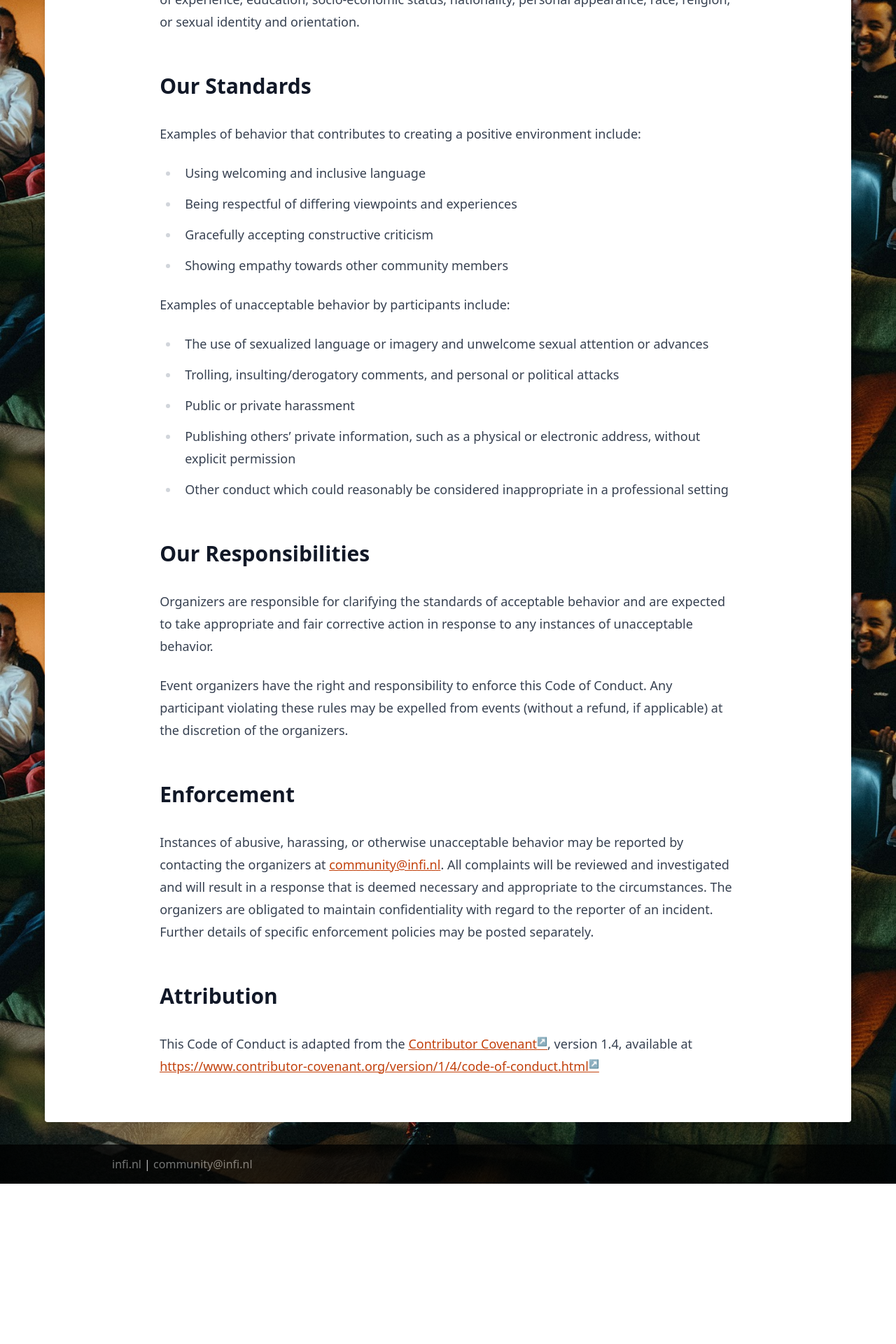
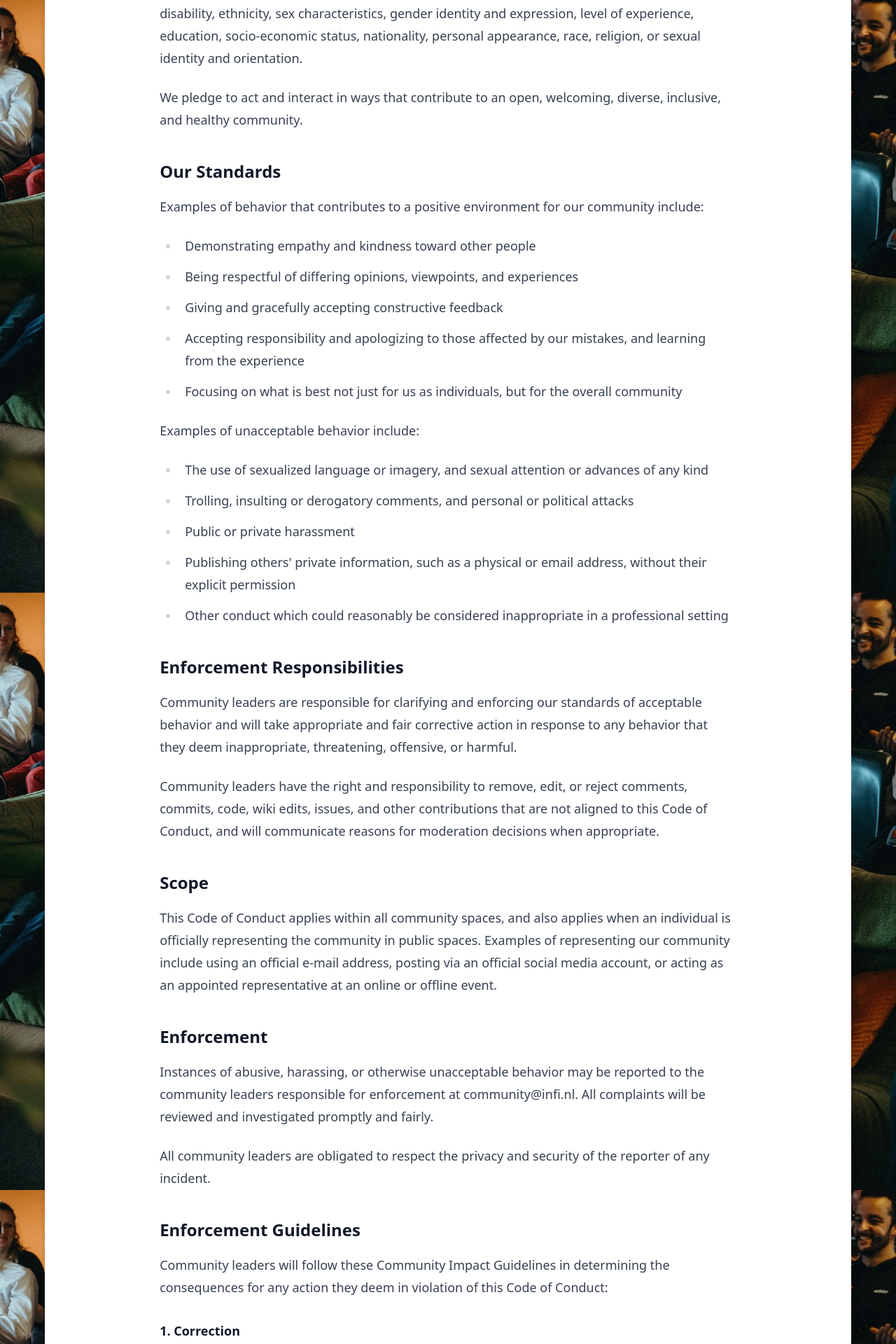
Before and after one commit to infi-nl/con.infi.nl, a SvelteKit app: page /code-of-conduct in a window 1280 px wide. Shown: the part 860-2780 px from the top of the page at 70% size. Before the commit the page ends 2551 px from the top, so only its background shows below. Built offline with nearby package versions, Linux system fonts and the light colour scheme.

Commit message:
Update CoC to match way.infi.nl version (#4)

```diff
--- a/src/routes/code-of-conduct/+page.svelte
+++ b/src/routes/code-of-conduct/+page.svelte
@@ -1,7 +1,7 @@
 <script>
   import SimplePageContent from '$lib/components/SimplePageContent.svelte';
   import SimplePageHeader from '$lib/components/SimplePageHeader.svelte';
-  import A from "$lib/components/A.svelte";
+  import A from '$lib/components/A.svelte';
 </script>
 
 <SimplePageHeader>Code of Conduct</SimplePageHeader>
@@ -16,64 +16,127 @@
 
   <h2>Infi Developer Meetup Code of Conduct</h2>
 
+  <h3>Our Pledge</h3>
+
   <p>
-    In the interest of fostering an open and welcoming environment, we as organizers pledge to making participation in our events and our
-    community a harassment-free experience for everyone, regardless of age, body size, disability, ethnicity, gender identity and
-    expression, level of experience, education, socio-economic status, nationality, personal appearance, race, religion, or sexual identity
-    and orientation.
+    We as members, contributors, and leaders pledge to make participation in our community a harassment-free experience for everyone,
+    regardless of age, body size, visible or invisible disability, ethnicity, sex characteristics, gender identity and expression, level of
+    experience, education, socio-economic status, nationality, personal appearance, race, religion, or sexual identity and orientation.
   </p>
 
-  <h2>Our Standards</h2>
+  <p>We pledge to act and interact in ways that contribute to an open, welcoming, diverse, inclusive, and healthy community.</p>
 
-  <p>Examples of behavior that contributes to creating a positive environment include:</p>
+  <h3>Our Standards</h3>
+
+  <p>Examples of behavior that contributes to a positive environment for our community include:</p>
 
   <ul>
-    <li>Using welcoming and inclusive language</li>
-    <li>Being respectful of differing viewpoints and experiences</li>
-    <li>Gracefully accepting constructive criticism</li>
-    <li>Showing empathy towards other community members</li>
+    <li>Demonstrating empathy and kindness toward other people</li>
+    <li>Being respectful of differing opinions, viewpoints, and experiences</li>
+    <li>Giving and gracefully accepting constructive feedback</li>
+    <li>Accepting responsibility and apologizing to those affected by our mistakes, and learning from the experience</li>
+    <li>Focusing on what is best not just for us as individuals, but for the overall community</li>
   </ul>
 
-  <p>Examples of unacceptable behavior by participants include:</p>
+  <p>Examples of unacceptable behavior include:</p>
 
   <ul>
-    <li>The use of sexualized language or imagery and unwelcome sexual attention or advances</li>
-    <li>Trolling, insulting/derogatory comments, and personal or political attacks</li>
+    <li>The use of sexualized language or imagery, and sexual attention or advances of any kind</li>
+    <li>Trolling, insulting or derogatory comments, and personal or political attacks</li>
     <li>Public or private harassment</li>
-    <li>Publishing others’ private information, such as a physical or electronic address, without explicit permission</li>
+    <li>Publishing others' private information, such as a physical or email address, without their explicit permission</li>
     <li>Other conduct which could reasonably be considered inappropriate in a professional setting</li>
   </ul>
 
-  <h2>Our Responsibilities</h2>
+  <h3>Enforcement Responsibilities</h3>
 
   <p>
-    Organizers are responsible for clarifying the standards of acceptable behavior and are expected to take appropriate and fair corrective
-    action in response to any instances of unacceptable behavior.
+    Community leaders are responsible for clarifying and enforcing our standards of acceptable behavior and will take appropriate and fair
+    corrective action in response to any behavior that they deem inappropriate, threatening, offensive, or harmful.
+  </p>
+  <p>
+    Community leaders have the right and responsibility to remove, edit, or reject comments, commits, code, wiki edits, issues, and other
+    contributions that are not aligned to this Code of Conduct, and will communicate reasons for moderation decisions when appropriate.
   </p>
 
+  <h3>Scope</h3>
+
   <p>
-    Event organizers have the right and responsibility to enforce this Code of Conduct. Any participant violating these rules may be
-    expelled from events (without a refund, if applicable) at the discretion of the organizers.
+    This Code of Conduct applies within all community spaces, and also applies when an individual is officially representing the community
+    in public spaces. Examples of representing our community include using an official e-mail address, posting via an official social media
+    account, or acting as an appointed representative at an online or offline event.
   </p>
 
-  <h2>Enforcement</h2>
+  <h3>Enforcement</h3>
 
   <p>
-    Instances of abusive, harassing, or otherwise unacceptable behavior may be reported by contacting the organizers at <a
-      href="mailto:community@infi.nl">community@infi.nl</a
-    >. All complaints will be reviewed and investigated and will result in a response that is deemed necessary and appropriate to the
-    circumstances. The organizers are obligated to maintain confidentiality with regard to the reporter of an incident. Further details of
-    specific enforcement policies may be posted separately.
+    Instances of abusive, harassing, or otherwise unacceptable behavior may be reported to the community leaders responsible for enforcement
+    at community@infi.nl. All complaints will be reviewed and investigated promptly and fairly.
   </p>
+
+  <p>All community leaders are obligated to respect the privacy and security of the reporter of any incident.</p>
+
+  <h3>Enforcement Guidelines</h3>
+
+  <p>
+    Community leaders will follow these Community Impact Guidelines in determining the consequences for any action they deem in violation of
+    this Code of Conduct:
+  </p>
+
+  <h4>1. Correction</h4>
+
+  <p>
+    <strong>Community Impact:</strong> Use of inappropriate language or other behavior deemed unprofessional or unwelcome in the community.
+  </p>
+  <p>
+    <strong>Consequence:</strong> A private, written warning from community leaders, providing clarity around the nature of the violation and
+    an explanation of why the behavior was inappropriate. A public apology may be requested.
+  </p>
+
+  <h4>2. Warning</h4>
+
+  <p><strong>Community Impact:</strong> A violation through a single incident or series of actions.</p>
+  <p>
+    <strong>Consequence:</strong> A warning with consequences for continued behavior. No interaction with the people involved, including unsolicited
+    interaction with those enforcing the Code of Conduct, for a specified period of time. This includes avoiding interactions in community spaces
+    as well as external channels like social media. Violating these terms may lead to a temporary or permanent ban.
+  </p>
+
+  <h4>3. Temporary Ban</h4>
+
+  <p><strong>Community Impact:</strong> A serious violation of community standards, including sustained inappropriate behavior.</p>
+  <p>
+    <strong>Consequence:</strong> A temporary ban from any sort of interaction or public communication with the community for a specified period
+    of time. No public or private interaction with the people involved, including unsolicited interaction with those enforcing the Code of Conduct,
+    is allowed during this period. Violating these terms may lead to a permanent ban.
+  </p>
+
+  <h4>4. Permanent Ban</h4>
+
+  <p>
+    <strong>Community Impact:</strong> Demonstrating a pattern of violation of community standards, including sustained inappropriate behavior,
+    harassment of an individual, or aggression toward or disparagement of classes of individuals.
+  </p>
+  <p><strong>Consequence:</strong> A permanent ban from any sort of public interaction within the community.</p>
 
   <h2>Attribution</h2>
 
   <p>
-    This Code of Conduct is adapted from the <A href="https://www.contributor-covenant.org" rel="noreferrer noopener"
-      >Contributor Covenant</A
-    >, version 1.4, available at
-    <A href="https://www.contributor-covenant.org/version/1/4/code-of-conduct.html" rel="noreferrer noopener"
-      >https://www.contributor-covenant.org/version/1/4/code-of-conduct.html</A
-    >
+    This Code of Conduct is adapted from the <A href="https://www.contributor-covenant.org" rel="nofollow">Contributor Covenant</A>, version
+    2.0, available at
+    <A href="https://www.contributor-covenant.org/version/2/0/code_of_conduct.html" rel="nofollow"
+      >https://www.contributor-covenant.org/version/2/0/code_of_conduct.html</A
+    >.
+  </p>
+  <p>
+    Community Impact Guidelines were inspired by <A href="https://github.com/mozilla/diversity"
+      >Mozilla's code of conduct enforcement ladder</A
+    >.
+  </p>
+  <p>
+    For answers to common questions about this code of conduct, see the FAQ at
+    <A href="https://www.contributor-covenant.org/faq" rel="nofollow">https://www.contributor-covenant.org/faq</A>. Translations are
+    available at
+    <A href="https://www.contributor-covenant.org/translations" rel="nofollow">https://www.contributor-covenant.org/translations</A>.
   </p>
 </SimplePageContent>
```
